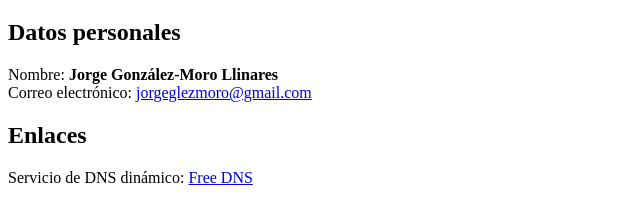
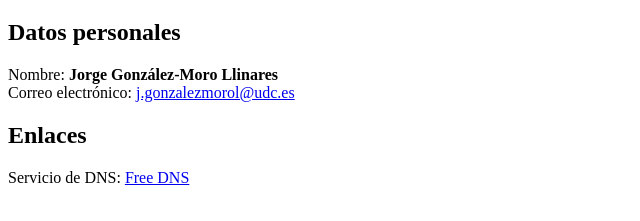
Before and after one commit to Jorgeglezmoro/Redes, a plain HTML site: page index.html in a window 1280 px wide. Shown: the part 61-282 px from the top of the page, without its empty margins (0-640 px from the left). Drawn offline with Linux system fonts and the light colour scheme.

Commit message:
Update index.html

```diff
--- a/index.html
+++ b/index.html
@@ -13,13 +13,13 @@
     <p>
         Nombre: <strong> Jorge González-Moro Llinares </strong><br>
         Correo electrónico:
-        <a href="mailto:jorgeglezmoro@gmail.com">jorgeglezmoro@gmail.com</a>
+        <a href="mailto:j.gonzalezmorol@udc.es">j.gonzalezmorol@udc.es</a>
     </p>
 
     <h2> Enlaces </h2>
 
     <p>
-        Servicio de DNS dinámico:
+        Servicio de DNS:
         <a href="https://freedns.afraid.org" target="_blank">Free DNS</a>
     </p>
 
```
